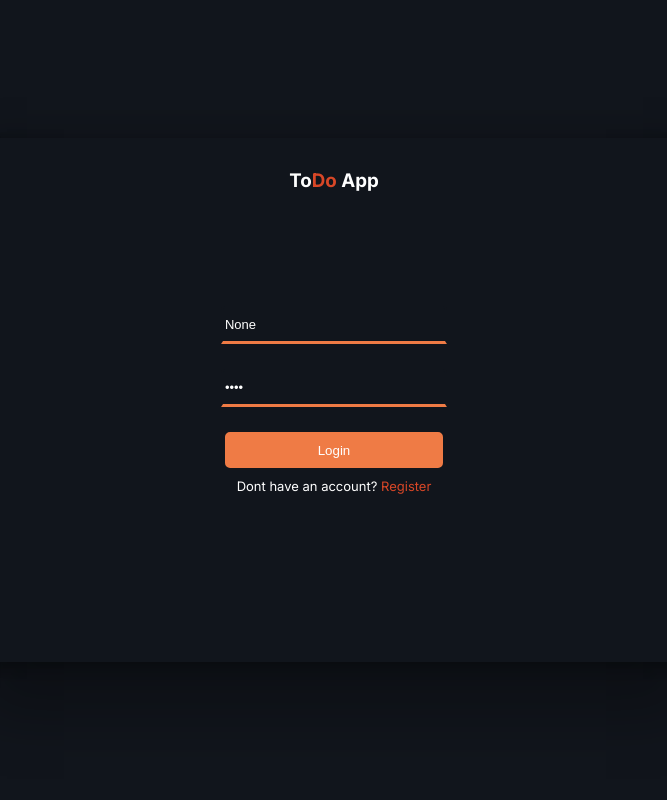
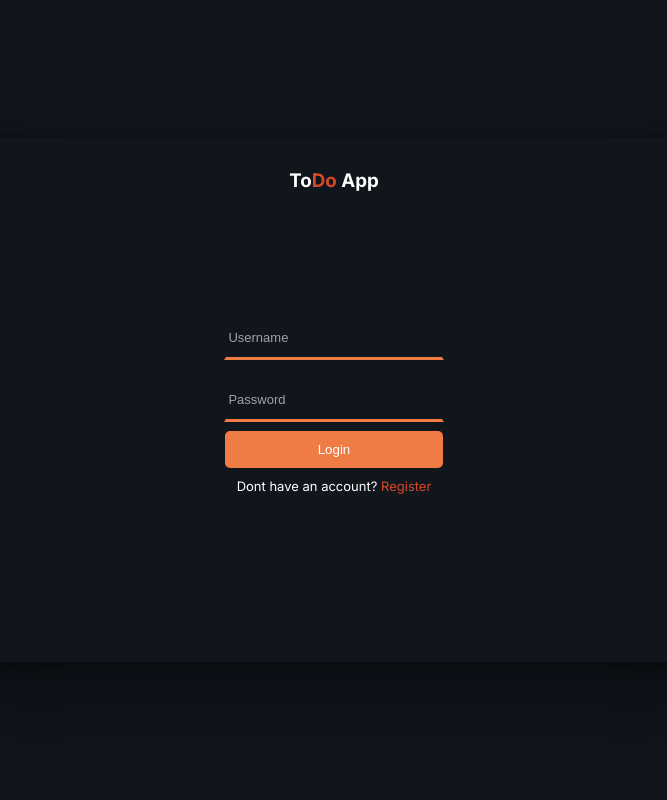
Before and after one commit to AkhilBabu4554/todoappw, a Django app: page /login/ in a window 1280 px wide. Shown: the whole page, without its empty margins (306-973 px from the left). Run offline with Django 5.2, Linux system fonts and the light colour scheme; some web fonts are replaced.

Commit message:
fixed login issue
fixed login issue of showing none and password by default on login.

```diff
--- a/Templates/login.html
+++ b/Templates/login.html
@@ -39,9 +39,8 @@
                         {% endfor %}
                     </div>
                 {% endif %}
-                <input type="text" name="username" class="form-details"  placeholder="Username" value="{{ form.username.value }}">
-
-                <input type="password" class="form-details" name="password"  placeholder="Password" value="{{ form.password.value }}">
+                <div class="form-details">{{ form.username }}</div>
+                <div class="form-details">{{ form.password }}</div>
 
                 <button  class="Login-btn"type="submit">Login</button>
                 <div class="Register-link"><span>Dont have an account? </span><a href="{% url 'Register'%}">Register</a></div>
--- a/todo/forms.py
+++ b/todo/forms.py
@@ -23,5 +23,5 @@ class UsercreateForm(UserCreationForm):
 
 
 class CustomLoginForm(AuthenticationForm):
-    username = forms.CharField(max_length=100, widget=forms.TextInput(attrs={'placeholder': 'Username'}))
-    password = forms.CharField(widget=forms.PasswordInput(attrs={'placeholder': 'Password'}))
+    username = forms.CharField(max_length=100, widget=forms.TextInput(attrs={'placeholder': 'Username','class':'form-control'}))
+    password = forms.CharField(widget=forms.PasswordInput(attrs={'placeholder': 'Password','class':'form-control'}))
--- a/todo/static/todo/login.css
+++ b/todo/static/todo/login.css
@@ -27,7 +27,7 @@ body{
     border: 2px solid #11151C;
     position: relative;
 }
-.form-details{
+/* .form-details{
     width: 31%;
     height:6%;
     display: flex;
@@ -45,6 +45,29 @@ body{
     color: white;
     font-size: 0.8125rem;
 
+} */
+.form-details{
+    width: 100%;
+    height:12%;
+    display: flex;
+    justify-content: center;
+    align-items: center;
+    flex-direction: column ;
+
+}
+.form-details input{
+    width: 30%;
+    height: 60%;
+    /* box-shadow: rgba(0, 0, 0, 0.25) 0px 54px 55px, rgba(0, 0, 0, 0.12) 0px -12px 30px, rgba(0, 0, 0, 0.12) 0px 4px 6px, rgba(0, 0, 0, 0.17) 0px 12px 13px, rgba(0, 0, 0, 0.09) 0px -3px 5px; */
+    border: 2px solid #11151C;
+    border-radius: 4px;
+    border-bottom-left-radius:0px ;
+    border-bottom-right-radius:0px ;
+    border-bottom: 3px solid  #ef7b45;
+    outline: none;
+    background: transparent;
+    color: white;
+    font-size: 0.8125rem;
 }
 .form-details input::placeholder {
     color: white;
```
